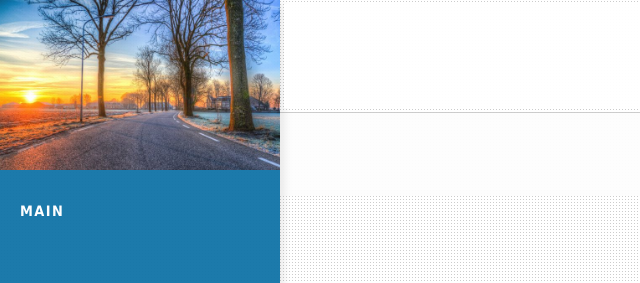
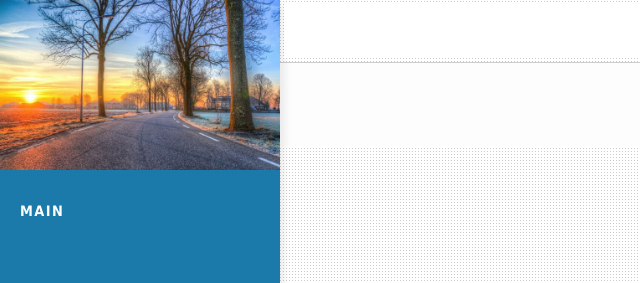
Before and after one commit to nengwuzhi/nengwuzhi.github.ioce, a Jekyll site: the page built from pages/zTree.html, in a window 1280 px wide. Shown: the top 283 px of the page, without its empty margins (0-640 px from the left). Built offline with Jekyll 4.4.1, drawn with Linux system fonts in a browser that asks for light colours; nearby versions of some CDN libraries; library files that are not in the unit come from our copies.

Commit message:
Update index_alt.html

```diff
--- a/_layouts/index_alt.html
+++ b/_layouts/index_alt.html
@@ -14,12 +14,12 @@ layout: null
                     <!-- Content -->
             <div id="content" class="page-content p-5">
                <div class="col-md-12 container">
-                  <section class="margin">
+
                     <div class="wrap row">
                     {{ content }}
                     </div>
                </div>
-                   </section>
+
              </div>
         {% include footer.html %}
     </body>
```
